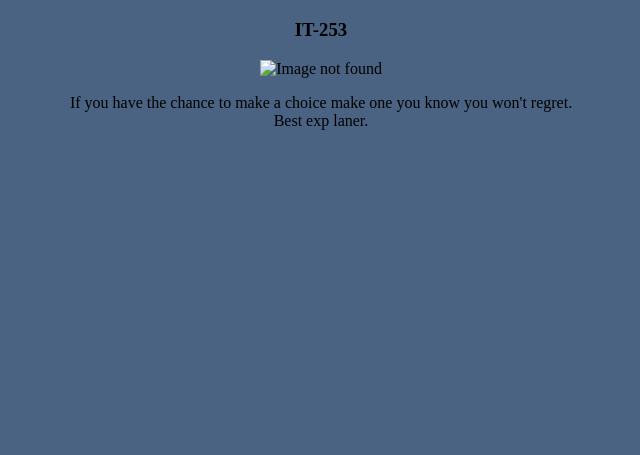
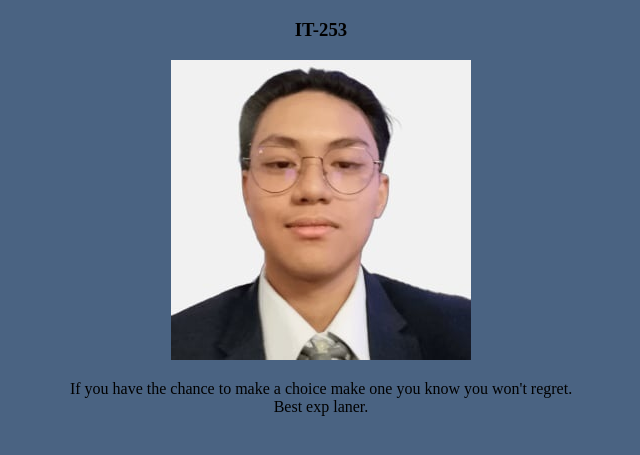
Before and after one commit to JPMariano-cyber/my-profile, a plain HTML site: page profile.html in a window 1280 px wide. Shown: the part 61-516 px from the top of the page, without its empty margins (319-959 px from the left). Drawn offline with Linux system fonts and the light colour scheme.

Commit message:
Update profile picture

```diff
--- a/profile.html
+++ b/profile.html
@@ -27,7 +27,7 @@
 		<center>
 			<h1>Jan Paolo T. Mariano</h1>
 			<h3>IT-253</h3>
-			<img src="image.html" alt="Image not found">
+			<img src="my_picture.jpg" alt="Image not found">
 			<p>
 				If you have the chance to make a choice make one you know you won't regret.<br>
 				Best exp laner.
```
Also changed, not shown: my_picture.jpg (added), my_picture.png (deleted).
